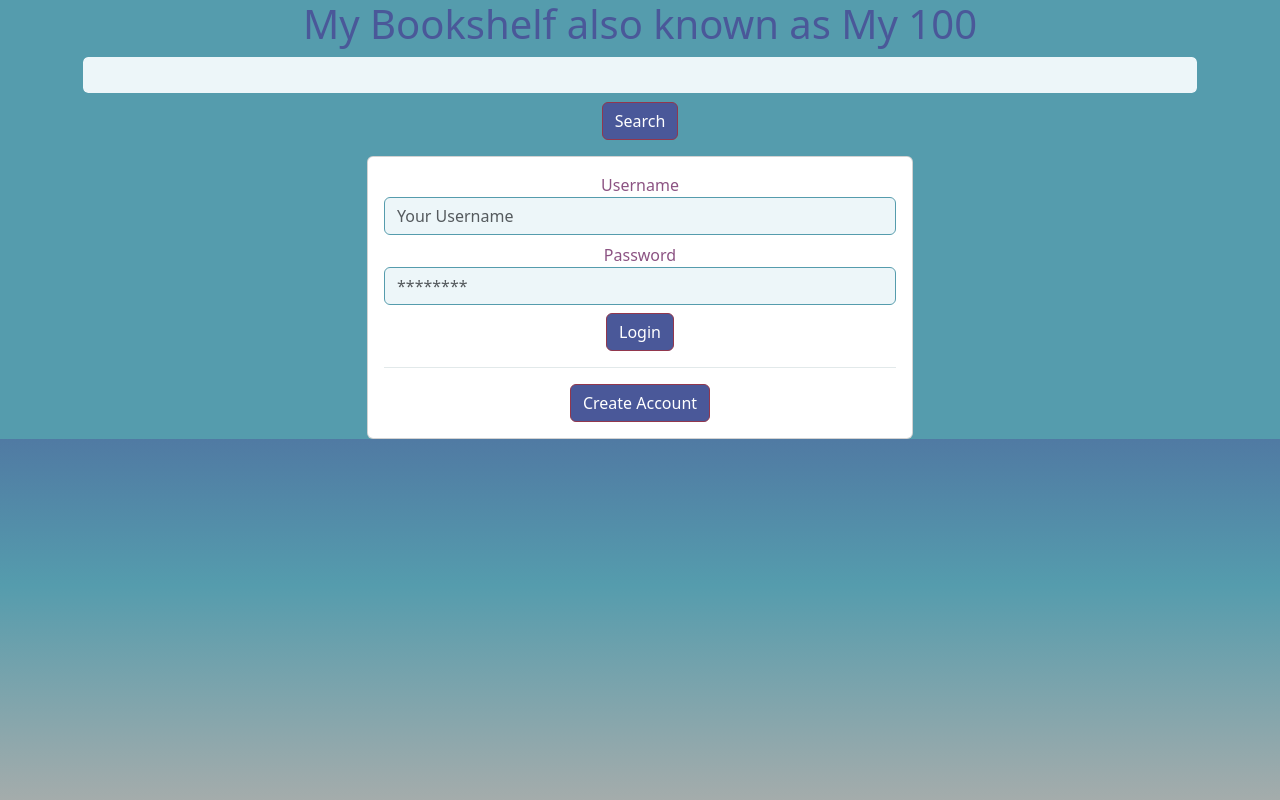
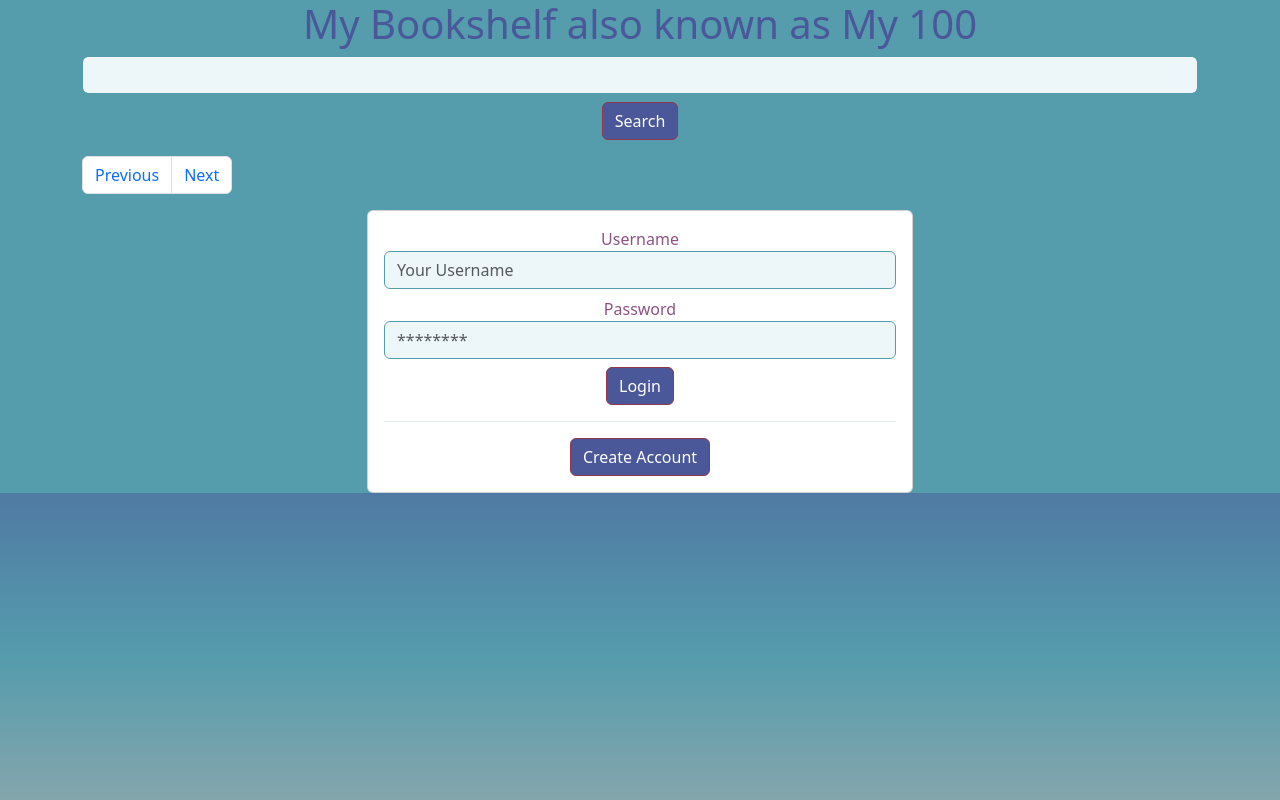
Before and after one commit to 206Dorian/my-bookshelf, a React (Create React App) app in the folder client/: page / in a window 1280 px wide. Built offline with nearby package versions, Linux system fonts and the light colour scheme.

Commit message:
added pagination into the search bar. its very clunky but not too bad considering not having it was horrid

```diff
--- a/client/src/components/BookDetailCard.js
+++ b/client/src/components/BookDetailCard.js
@@ -9,7 +9,7 @@ const BookDetailCard = ({ bookDetails, onClose }) => {
   const [message, setMessage] = useState(""); // to hold feedback messages
 
   const handleAddToBookshelf = async () => {
-    console.log(bookDetails)
+
     try {
       if (!bookDetails.ISBN) {
         throw new Error('ISBN not available for the selected book.');
@@ -23,6 +23,7 @@ const BookDetailCard = ({ bookDetails, onClose }) => {
       console.error(error);
       setMessage(error.message); // set error message
     }
+    console.log(bookDetails)
   };
 
   return (
--- a/client/src/components/SearchBar.js
+++ b/client/src/components/SearchBar.js
@@ -6,6 +6,8 @@ const SearchBar = () => {
   const [query, setQuery] = useState('');
   const [searchResults, setSearchResults] = useState([]);
   const [selectedBookIndex, setSelectedBookIndex] = useState(null);
+  const [currentPage, setCurrentPage] = useState(1);
+  const itemsPerPage = 9;
 
   const searchBooks = async () => {
     try {
@@ -13,7 +15,7 @@ const SearchBar = () => {
         axios.get(`http://openlibrary.org/search.json?title=${query}`),
         axios.get(`http://openlibrary.org/search.json?author=${query}`)
       ]);
-
+      console.log(titleResponse.data)
       const titleDocs = titleResponse.data.docs.map(doc => ({ ...doc, type: 'title' }));
       const authorDocs = authorResponse.data.docs.map(doc => ({ ...doc, type: 'author' }));
 
@@ -33,6 +35,10 @@ const SearchBar = () => {
     searchBooks();
   };
 
+  const indexOfLastItem = currentPage * itemsPerPage;
+  const indexOfFirstItem = indexOfLastItem - itemsPerPage;
+  const currentItems = searchResults.slice(indexOfFirstItem, indexOfLastItem);
+
   return (
     <div className="container">
       <form onSubmit={handleSubmit} className="mb-3">
@@ -48,7 +54,7 @@ const SearchBar = () => {
       </form>
       <div className="row">
         <div className="col-md-12">
-          {searchResults.map((result, index) => (
+          {currentItems.map((result, index) => (
             <div key={index} className="mb-2">
               <div onClick={() => userSelection(result, index)}>
                 <h3>{result.title}</h3>
@@ -70,6 +76,27 @@ const SearchBar = () => {
           ))}
         </div>
       </div>
+      <nav aria-label="Page navigation example">
+        <ul className="pagination">
+          <li className="page-item">
+            <button className="page-link" onClick={() => setCurrentPage(currentPage - 1)} disabled={currentPage === 1}>
+              Previous
+            </button>
+          </li>
+          {[...Array(Math.ceil(searchResults.length / itemsPerPage)).keys()].map(page => (
+            <li className="page-item" key={page+1}>
+              <button className="page-link" onClick={() => setCurrentPage(page + 1)}>
+                {page + 1}
+              </button>
+            </li>
+          ))}
+          <li className="page-item">
+            <button className="page-link" onClick={() => setCurrentPage(currentPage + 1)} disabled={currentPage === Math.ceil(searchResults.length / itemsPerPage)}>
+              Next
+            </button>
+          </li>
+        </ul>
+      </nav>
     </div>
   );
 };
```
